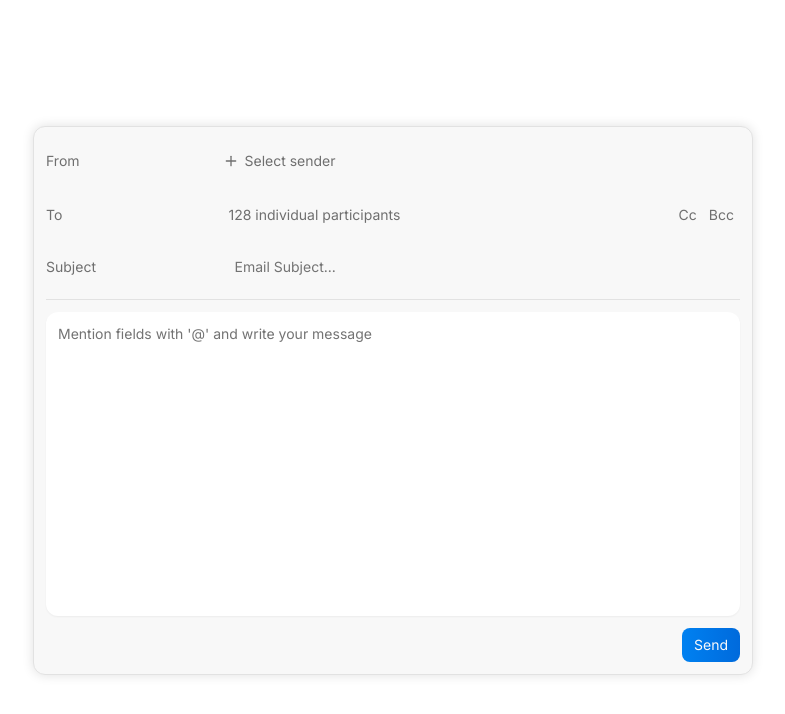
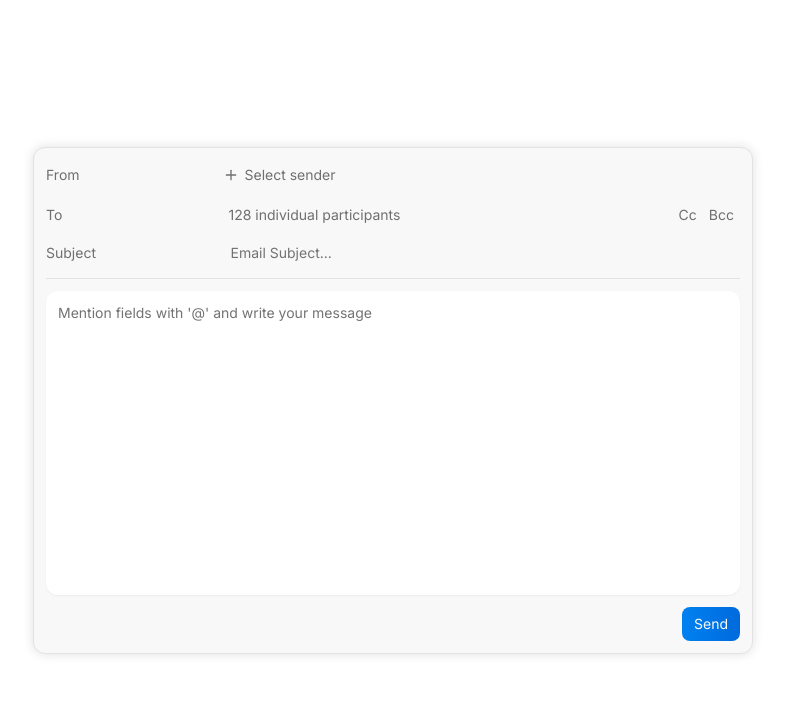
Before and after one commit to NgoranA/interview-component, a Next.js app: page / in a window 1280 px wide. Shown: the top 714 px of the page, without its empty margins (247-1032 px from the left). Built offline with nearby package versions, Linux system fonts and the light colour scheme.

Commit message:
Done a few modifications.

```diff
--- a/components/FormComponent/EmailForm.tsx
+++ b/components/FormComponent/EmailForm.tsx
@@ -6,11 +6,12 @@ import { Button } from "@/components/ui/button";
 import { Input } from "@/components/ui/input";
 import { Textarea } from "@/components/ui/textarea";
 import RecipientInput from "./RecipientInput";
+import emails from "@/lib/emails";
 import { toast } from "sonner";
 
 export default function EmailForm() {
 	const [selectedSender, setSelectedSender] = useState<string | undefined>(undefined);
-	const [recipients, setRecipients] = useState<any[]>([]);
+	const [recipients, setRecipients] = useState<any[]>(emails);
 	const [subject, setSubject] = useState("");
 	const [message, setMessage] = useState("");
 	const [recipientInputOpen, setRecipientInputOpen] = useState(false)
@@ -21,6 +22,8 @@ export default function EmailForm() {
 			if (!recipients.includes(email)) {
 				setRecipients([...recipients, email])
 				setRecipientInputOpen(false)
+			} else {
+				toast("Duplicate", { description: `The email ${email} already exists in this list` })
 			}
 		} else {
 			toast("Email Error", {
@@ -59,9 +62,9 @@ export default function EmailForm() {
 	}
 
 	return (
-		<div className="w-full max-w-[720px] max-h-[557px] p-3 bg-graylight2 border-graylight6 border rounded-xl shadow-custom backdrop-blur-md ">
+		<div className="w-full max-w-[720px] md:max-h-[557px] p-3 bg-graylight2 border-graylight6 border rounded-xl shadow-custom backdrop-blur-md ">
 			<div className="grid gap-3">
-				<div className="grid grid-cols-2 sm:grid-cols-4 items-center gap-3 py-0.5">
+				<div className="grid grid-cols-4 items-center gap-3 py-0.5">
 					<label htmlFor="from" className="text-sm font-medium col-span-1">
 						From
 					</label>
@@ -82,14 +85,14 @@ export default function EmailForm() {
 					</Select>
 				</div>
 				<RecipientInput setRecipientInputOpen={setRecipientInputOpen} recipientInputOpen={recipientInputOpen} recipients={recipients} addRecipient={addRecipient} removeRecipient={removeRecipient} />
-				<div className="items-center grid sm:grid-cols-4 gap-3">
+				<div className="items-center grid grid-cols-4 gap-3">
 					<label htmlFor="subject" className="text-sm col-span-1 font-medium">
 						Subject
 					</label>
 					<Input
 						value={subject}
 						onChange={(e) => setSubject(e.target.value)}
-						placeholder="Email Subject..." id="subject" className="border-0 bg-inherit outline-0 sm:col-span-3" />
+						placeholder="Email Subject..." id="subject" className=" h-[26px] border-0 hover:bg-white bg-inherit outline-0 col-span-3" />
 				</div>
 				<hr className="border-t-graylight6" />
 				<div className="w-full h-full">
@@ -99,7 +102,7 @@ export default function EmailForm() {
 					<Textarea
 						id="message"
 						placeholder="Mention fields with '@' and write your message"
-						className="resize-none overflow-hidden bg-white w-full p-3 rounded-xl border-0 shadow-sm"
+						className="resize-none focus:ring-0 focus:border overflow-hidden bg-white w-full p-3 rounded-xl border-0 shadow-sm"
 						rows={14}
 						value={message}
 						onChange={(e) => setMessage(e.target.value)}
--- a/components/FormComponent/RecipientInput.tsx
+++ b/components/FormComponent/RecipientInput.tsx
@@ -3,6 +3,8 @@
 import { Input } from "@/components/ui/input";
 import { Button } from "../ui/button";
 import { Popover, PopoverContent, PopoverTrigger } from "@radix-ui/react-popover";
+import { Badge } from "../ui/badge";
+import { toast } from "sonner";
 
 interface RecipientInputProps {
 	recipients: string[];
@@ -37,25 +39,25 @@ export default function RecipientInput({ recipients, addRecipient, removeRecipie
 
 	return (
 
-		<div className="grid grid-cols-4 items-center justify-between gap-3 ">
-			<label htmlFor="to" className="col-span-1">
+		<div className="grid  sm:grid-cols-4 items-center justify-between gap-3 ">
+			<label htmlFor="to" className="sm:col-span-1">
 				To
 			</label>
-			<div className="">
+			<div className="col-span-1">
 				<div className="">
 					<Popover open={recipientInputOpen} onOpenChange={setRecipientInputOpen}>
-						<PopoverTrigger asChild>
-							<Button variant="ghost" className="flex items-center justify-between px-1.5 py-0.5 rounded-md">
+						<PopoverTrigger asChild className="h-[24px]">
+							<Button variant="ghost" className="flex items-center justify-between px-1.5 py-0.5 rounded-md text-sm font-normal">
 								<span> {recipients.length > 0 ? recipients.length : 128} individual participants</span>
 							</Button>
 						</PopoverTrigger>
-						<PopoverContent className="w-[300px] bg-graylight2 rounded-md p-4">
+						<PopoverContent className=" max-w-md bg-graylight2 rounded-md p-4 border">
 							<div className="space-y-2">
 								<h3 className="text-sm">Add Recipient</h3>
 								<div className="flex items-center gap-2">
 									<Input
 										id="to"
-										className="flex-1 block shadow-sm sm:text-sm border-gray-300 rounded-md"
+										className="flex-1 block shadow-sm sm:text-sm border-graylight6 rounded-md"
 										placeholder="Enter email address"
 										onKeyDown={(e: any) => {
 											if (e.key === "Enter") {
@@ -66,32 +68,38 @@ export default function RecipientInput({ recipients, addRecipient, removeRecipie
 									/>
 									<Button
 										type="button"
+										className="bg-linear-blue-from hover:bg-linear-blue-to"
 										onClick={() => {
 											const inputElement = document.getElementById("to") as HTMLInputElement;
 											const email = inputElement.value
 											if (email) {
 												addRecipient(email)
+												toast("Email added", { description: `Email ${email} has been added` })
 											}
 										}}
 									>
 										Add
 									</Button>
 								</div>
-								<div className="grid gap-2">
-									{recipients.map((email) => (
-										<div
-											key={email}
-											className=" rounded-full px-3 py-1 text-sm flex items-center justify-between"
+								<div className="grid gap-3 max-h-60 overflow-y-auto">
+									{recipients.map((email, index) => (
+										<Badge
+											key={index}
+											className=" rounded-md px-3 py-1 text-sm flex items-center justify-between text-graylight11 font-normal"
+											variant="outline"
 										>
 											{email}
 											<button
 												type="button"
 												className="ml-2 text-graylight6 hover:text-graylight11 "
-												onClick={() => removeRecipient(email)}
+												onClick={() => {
+													removeRecipient(email);
+													toast("Email removed", { description: `Email ${email} has been removed from the list` })
+												}}
 											>
 												<XIcon className="w-4 h-4" />
 											</button>
-										</div>
+										</Badge>
 									))}
 								</div>
 							</div>
@@ -99,11 +107,11 @@ export default function RecipientInput({ recipients, addRecipient, removeRecipie
 					</Popover>
 				</div>
 			</div>
-			<div className="flex sm:justify-end col-span-2 ">
-				<Button variant="ghost" className=" px-1.5 text-sm" size={"sm"}>
+			<div className="flex sm:justify-end md:col-span-2 h-26px ">
+				<Button variant="ghost" className=" h-[26px] px-1.5 text-sm" size={"sm"}>
 					Cc
 				</Button>
-				<Button variant="ghost" className="text-sm px-1.5" size={"sm"}>
+				<Button variant="ghost" className="text-sm px-1.5 h-[26px]" size={"sm"}>
 					Bcc
 				</Button>
 			</div>
--- /dev/null
+++ b/components/ui/badge.tsx
@@ -0,0 +1,36 @@
+import * as React from "react"
+import { cva, type VariantProps } from "class-variance-authority"
+
+import { cn } from "@/lib/utils"
+
+const badgeVariants = cva(
+  "inline-flex items-center rounded-full border border-neutral-200 px-2.5 py-0.5 text-xs font-semibold transition-colors focus:outline-none focus:ring-2 focus:ring-neutral-950 focus:ring-offset-2 dark:border-neutral-800 dark:focus:ring-neutral-300",
+  {
+    variants: {
+      variant: {
+        default:
+          "border-transparent bg-neutral-900 text-neutral-50 hover:bg-neutral-900/80 dark:bg-neutral-50 dark:text-neutral-900 dark:hover:bg-neutral-50/80",
+        secondary:
+          "border-transparent bg-neutral-100 text-neutral-900 hover:bg-neutral-100/80 dark:bg-neutral-800 dark:text-neutral-50 dark:hover:bg-neutral-800/80",
+        destructive:
+          "border-transparent bg-red-500 text-neutral-50 hover:bg-red-500/80 dark:bg-red-900 dark:text-neutral-50 dark:hover:bg-red-900/80",
+        outline: "text-neutral-950 dark:text-neutral-50",
+      },
+    },
+    defaultVariants: {
+      variant: "default",
+    },
+  }
+)
+
+export interface BadgeProps
+  extends React.HTMLAttributes<HTMLDivElement>,
+    VariantProps<typeof badgeVariants> {}
+
+function Badge({ className, variant, ...props }: BadgeProps) {
+  return (
+    <div className={cn(badgeVariants({ variant }), className)} {...props} />
+  )
+}
+
+export { Badge, badgeVariants }
--- a/components/ui/input.tsx
+++ b/components/ui/input.tsx
@@ -3,7 +3,7 @@ import * as React from "react"
 import { cn } from "@/lib/utils"
 
 export interface InputProps
-  extends React.InputHTMLAttributes<HTMLInputElement> {}
+  extends React.InputHTMLAttributes<HTMLInputElement> { }
 
 const Input = React.forwardRef<HTMLInputElement, InputProps>(
   ({ className, type, ...props }, ref) => {
@@ -11,7 +11,7 @@ const Input = React.forwardRef<HTMLInputElement, InputProps>(
       <input
         type={type}
         className={cn(
-          "flex h-10 w-full rounded-md border border-neutral-200 bg-white px-3 py-2 text-sm ring-offset-white file:border-0 file:bg-transparent file:text-sm file:font-medium placeholder:text-neutral-500 focus-visible:outline-none focus-visible:ring-2 focus-visible:ring-neutral-950 focus-visible:ring-offset-2 disabled:cursor-not-allowed disabled:opacity-50 dark:border-neutral-800 dark:bg-neutral-950 dark:ring-offset-neutral-950 dark:placeholder:text-neutral-400 dark:focus-visible:ring-neutral-300",
+          "flex h-[26px] w-full rounded-md border border-neutral-200 bg-white px-2 py-2 text-sm ring-offset-white file:border-0 file:bg-transparent file:text-sm file:font-medium placeholder:text-neutral-500 focus-visible:outline-none focus-visible:ring-2 focus-visible:ring-neutral-950 focus-visible:ring-offset-2 disabled:cursor-not-allowed disabled:opacity-50 dark:border-neutral-800 dark:bg-neutral-950 dark:ring-offset-neutral-950 dark:placeholder:text-neutral-400 dark:focus-visible:ring-neutral-300",
           className
         )}
         ref={ref}
--- a/components/ui/select.tsx
+++ b/components/ui/select.tsx
@@ -5,7 +5,6 @@ import * as SelectPrimitive from "@radix-ui/react-select"
 import { Check, ChevronDown, ChevronUp, Plus } from "lucide-react"
 
 import { cn } from "@/lib/utils"
-import { Button } from "./button"
 
 const Select = SelectPrimitive.Root
 
@@ -20,7 +19,7 @@ const SelectTrigger = React.forwardRef<
   <SelectPrimitive.Trigger
     ref={ref}
     className={cn(
-      "flex h-10 w-full items-center justify-start rounded-md bg-inherit text-sm gap-1.5 focus:outline-none hover:text-black hover:bg-neutral-100 disabled:cursor-not-allowed disabled:opacity-50 [&>span]:line-clamp-1 dark:border-neutral-800 dark:bg-neutral-950 dark:ring-offset-neutral-950 dark:placeholder:text-neutral-400 dark:focus:ring-neutral-300",
+      "flex h-[26px] w-full items-center justify-start rounded-md bg-inherit text-sm gap-1.5 focus:outline-none hover:text-black hover:bg-neutral-100 disabled:cursor-not-allowed disabled:opacity-50 [&>span]:line-clamp-1 dark:border-neutral-800 dark:bg-neutral-950 dark:ring-offset-neutral-950 dark:placeholder:text-neutral-400 dark:focus:ring-neutral-300",
       className
     )}
     {...props}
--- /dev/null
+++ b/lib/emails.ts
@@ -0,0 +1,131 @@
+const emails = [
+  "john.doe@example.com",
+  "jane.smith@example.com",
+  "alice.johnson@example.com",
+  "bob.brown@example.com",
+  "carol.davis@example.com",
+  "david.wilson@example.com",
+  "emma.moore@example.com",
+  "frank.taylor@example.com",
+  "grace.anderson@example.com",
+  "harry.thomas@example.com",
+  "isabella.jackson@example.com",
+  "jack.white@example.com",
+  "katie.harris@example.com",
+  "leo.martin@example.com",
+  "mary.thompson@example.com",
+  "nathan.roberts@example.com",
+  "olivia.walker@example.com",
+  "paul.lewis@example.com",
+  "quincy.young@example.com",
+  "rachel.hall@example.com",
+  "samuel.allen@example.com",
+  "tina.king@example.com",
+  "victor.wright@example.com",
+  "wendy.scott@example.com",
+  "xander.green@example.com",
+  "yolanda.adams@example.com",
+  "zack.baker@example.com",
+  "abby.campbell@example.com",
+  "ben.foster@example.com",
+  "chloe.howard@example.com",
+  "daniel.ward@example.com",
+  "ella.carter@example.com",
+  "felix.murphy@example.com",
+  "grace.bailey@example.com",
+  "henry.rivera@example.com",
+  "iris.hughes@example.com",
+  "james.price@example.com",
+  "katie.reed@example.com",
+  "luke.cook@example.com",
+  "mia.ross@example.com",
+  "nolan.henderson@example.com",
+  "olivia.perry@example.com",
+  "peter.long@example.com",
+  "quinn.jenkins@example.com",
+  "rachel.hill@example.com",
+  "steve.lopez@example.com",
+  "tiffany.coleman@example.com",
+  "ursula.brooks@example.com",
+  "victor.patterson@example.com",
+  "wendy.wood@example.com",
+  "xavier.bell@example.com",
+  "yvonne.james@example.com",
+  "zane.stewart@example.com",
+  "aiden.morris@example.com",
+  "bella.rogers@example.com",
+  "charles.reed@example.com",
+  "diana.cox@example.com",
+  "ethan.gomez@example.com",
+  "fiona.mitchell@example.com",
+  "george.ross@example.com",
+  "hannah.kelly@example.com",
+  "isaac.price@example.com",
+  "jessica.gutierrez@example.com",
+  "kyle.lee@example.com",
+  "lilly.collins@example.com",
+  "mason.sanders@example.com",
+  "nora.diaz@example.com",
+  "owen.martinez@example.com",
+  "paula.edwards@example.com",
+  "quincy.watson@example.com",
+  "ruby.washington@example.com",
+  "steven.evans@example.com",
+  "tessa.bryant@example.com",
+  "umar.hill@example.com",
+  "victor.ward@example.com",
+  "wendy.barnes@example.com",
+  "xander.james@example.com",
+  "yvonne.morris@example.com",
+  "zachary.henderson@example.com",
+  "alice.bishop@example.com",
+  "bradley.ramos@example.com",
+  "christina.ryan@example.com",
+  "daniel.ortiz@example.com",
+  "emily.gray@example.com",
+  "felix.cook@example.com",
+  "grace.bryant@example.com",
+  "harry.hernandez@example.com",
+  "isabella.garcia@example.com",
+  "jack.miller@example.com",
+  "katherine.rivera@example.com",
+  "leo.lee@example.com",
+  "maria.clark@example.com",
+  "nathaniel.robinson@example.com",
+  "olivia.lopez@example.com",
+  "parker.green@example.com",
+  "quinn.perez@example.com",
+  "rachel.martinez@example.com",
+  "samuel.davis@example.com",
+  "tiffany.roberts@example.com",
+  "ursula.lewis@example.com",
+  "victor.wright@example.com",
+  "william.thomas@example.com",
+  "xavier.hall@example.com",
+  "yolanda.young@example.com",
+  "zachary.hill@example.com",
+  "anna.jones@example.com",
+  "brian.moore@example.com",
+  "claire.allen@example.com",
+  "derek.wilson@example.com",
+  "elizabeth.white@example.com",
+  "frank.harris@example.com",
+  "george.king@example.com",
+  "helen.brown@example.com",
+  "isaac.jones@example.com",
+  "jenny.martin@example.com",
+  "kevin.clark@example.com",
+  "laura.lopez@example.com",
+  "michael.lee@example.com",
+  "natalie.jones@example.com",
+  "oliver.jones@example.com",
+  "paige.jones@example.com",
+  "quentin.jones@example.com",
+  "rebecca.jones@example.com",
+  "sarah.jones@example.com",
+  "thomas.jones@example.com",
+  "ursula.jones@example.com",
+  "victor.jones@example.com",
+  "wendy.jones@example.com"
+];
+export default emails;
```
